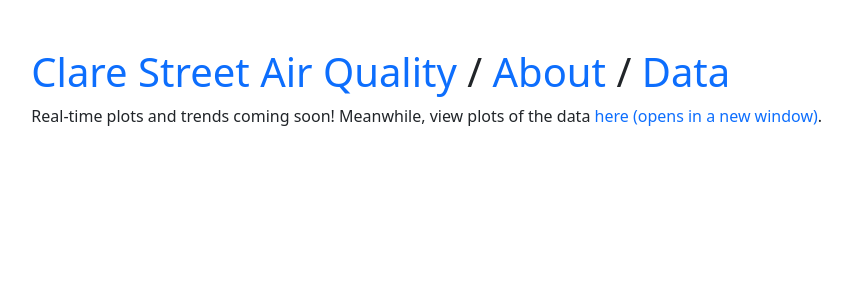
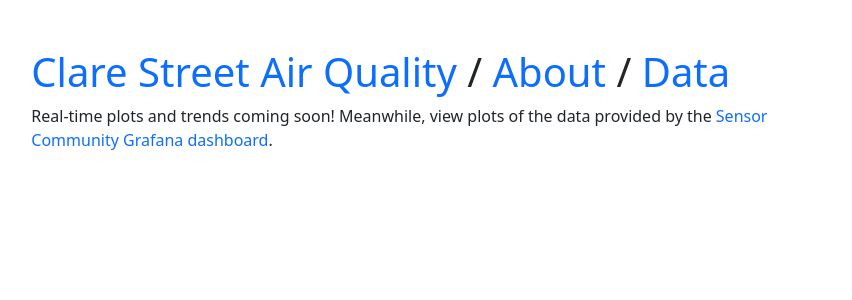
Before and after one commit to WeakLemonDrink/clarestreet-aq, a Django app: page /data/ in a window 1280 px wide. Shown: the top 300 px of the page, without its empty margins (198-1050 px from the left). Run offline with Django 3.2, Linux system fonts and the light colour scheme.

Commit message:
changed data.html

```diff
--- a/app/templates/data.html
+++ b/app/templates/data.html
@@ -4,6 +4,6 @@
 
 {% block content %}
 <div class="row">
-    <p>Real-time plots and trends coming soon! Meanwhile, view plots of the data <a href="http://api-rrd.madavi.de:3000/grafana/goto/xwswGTeMk" style="text-decoration: none;" target="_blank">here (opens in a new window)</a>.</p>
+    <p>Real-time plots and trends coming soon! Meanwhile, view plots of the data provided by the <a href="http://api-rrd.madavi.de:3000/grafana/goto/xwswGTeMk" style="text-decoration: none;" target="_blank">Sensor Community Grafana dashboard</a>.</p>
 </div>
 {% endblock %}
```
